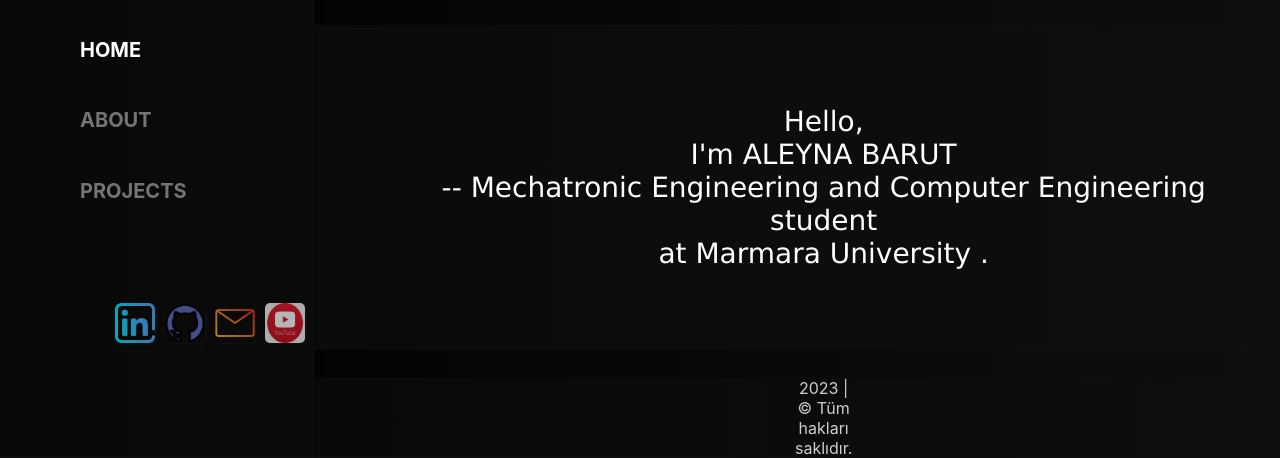
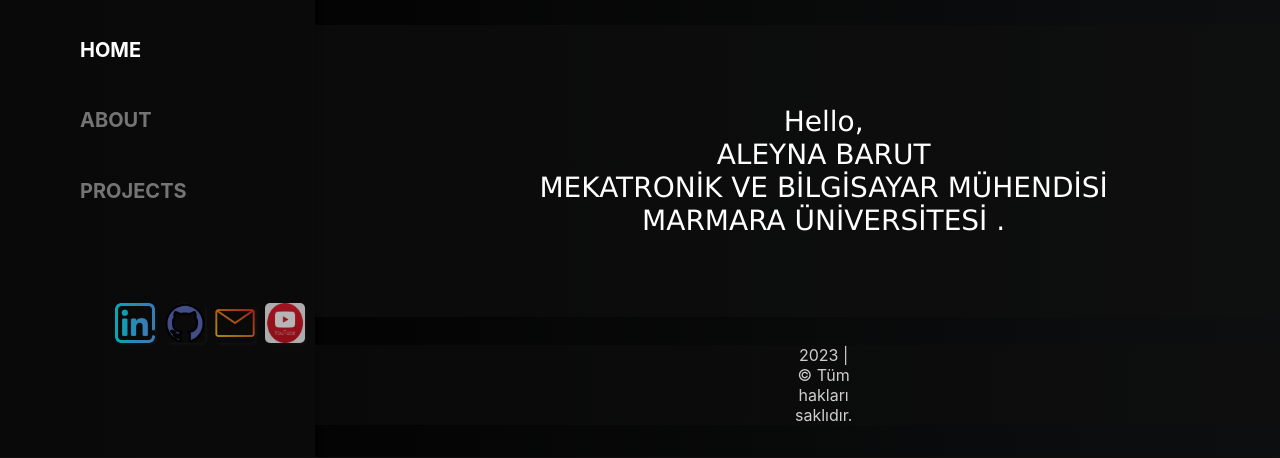
Before and after one commit to aleynabarut/aleynabarut.github.io, a plain HTML site: page index.html in a window 1280 px wide. Shown: the part 343-801 px from the top of the page. Drawn offline with Linux system fonts and the light colour scheme.

Commit message:
Update index.html

```diff
--- a/index.html
+++ b/index.html
@@ -31,7 +31,7 @@
         </div>
         <div class="right-container center">
             <img class="center" src="/images/profile.jpeg" style="border-radius: 50%; height: 100px; padding:100px ;opacity:0.7; padding-bottom:140px;" />
-        <p style="padding:80px;background-color:rgba(16, 16, 16, 0.6); font-size: 28px;">Hello,<br> I'm ALEYNA BARUT <br> -- Mechatronic Engineering and Computer Engineering student <br> at Marmara University            .</p>
+        <p style="padding:80px;background-color:rgba(16, 16, 16, 0.6); font-size: 28px;">Hello,<br> ALEYNA BARUT <br> MEKATRONİK VE BİLGİSAYAR MÜHENDİSİ <br>MARMARA ÜNİVERSİTESİ           .</p>
         <footer style="padding-left:480px;padding-right:480px;background-color:rgba(16, 16, 16, 0.6);font-size:16px;">2023 | © Tüm hakları saklıdır. </footer>
         </div>
 
```
